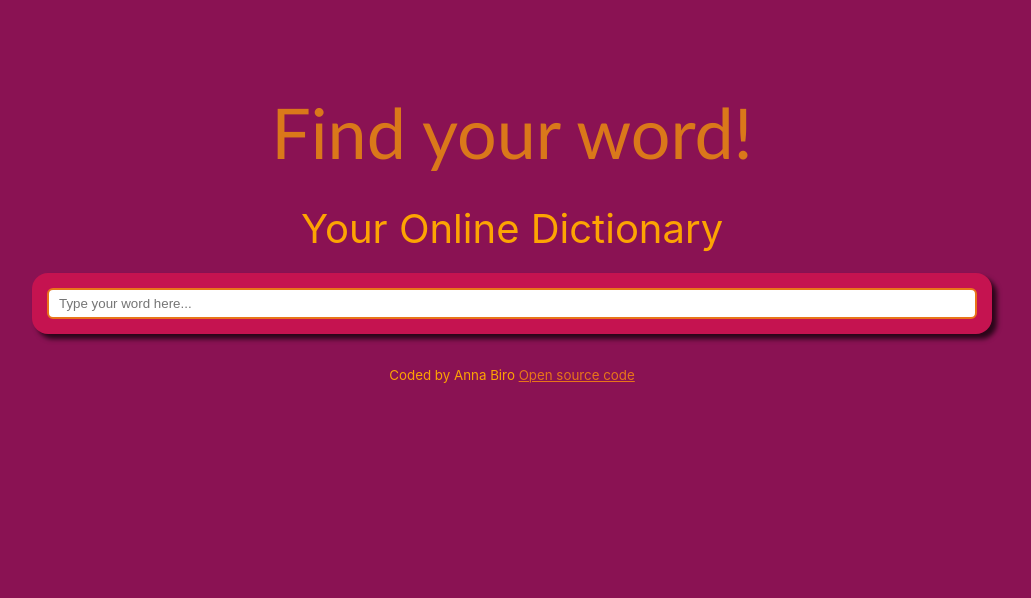
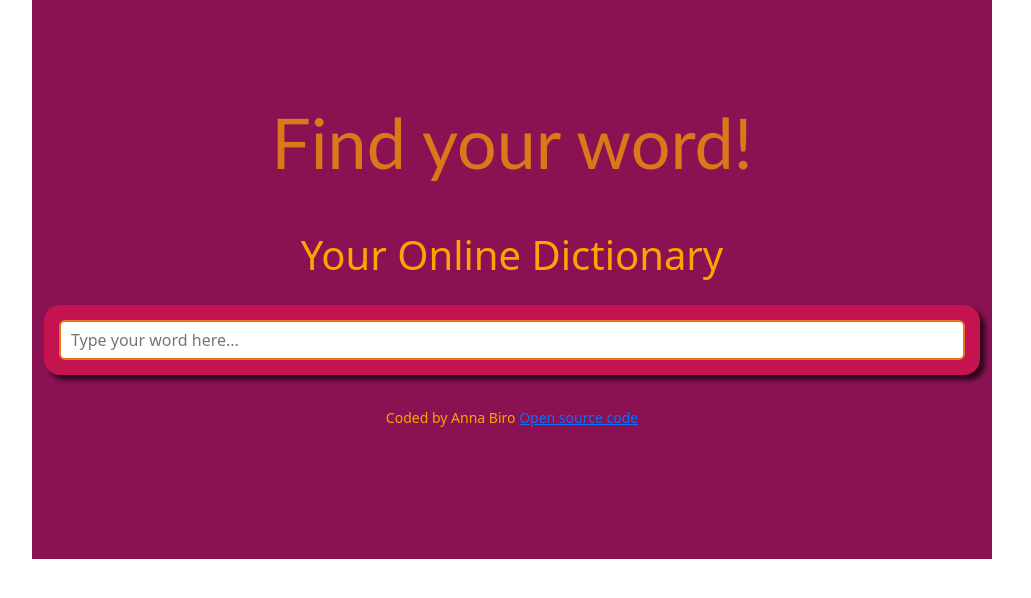
Before and after one commit to AnnaBiro/react-dictionary, a React (Create React App) app: page / in a window 1280 px wide. Shown: the top 598 px of the page, without its empty margins (128-1159 px from the left). Built offline with nearby package versions, Linux system fonts and the light colour scheme; no server answers.

Commit message:
Import Bootstrap to CSS

```diff
--- a/src/App.css
+++ b/src/App.css
@@ -1,11 +1,9 @@
-body {
-  background: #8a1253;
-  color: #fda403;
-}
 a {
   color: #e8751a;
 }
 .App {
+  background: #8a1253;
+  color: #fda403;
   padding: 60px 0 100px;
   max-width: 960px;
   margin: 0 auto;
--- a/src/index.js
+++ b/src/index.js
@@ -3,6 +3,7 @@ import ReactDOM from 'react-dom';
 import './index.css';
 import App from './App';
 import reportWebVitals from './reportWebVitals';
+import 'bootstrap/dist/css/bootstrap.min.css';
 
 ReactDOM.render(
   <React.StrictMode>
```
